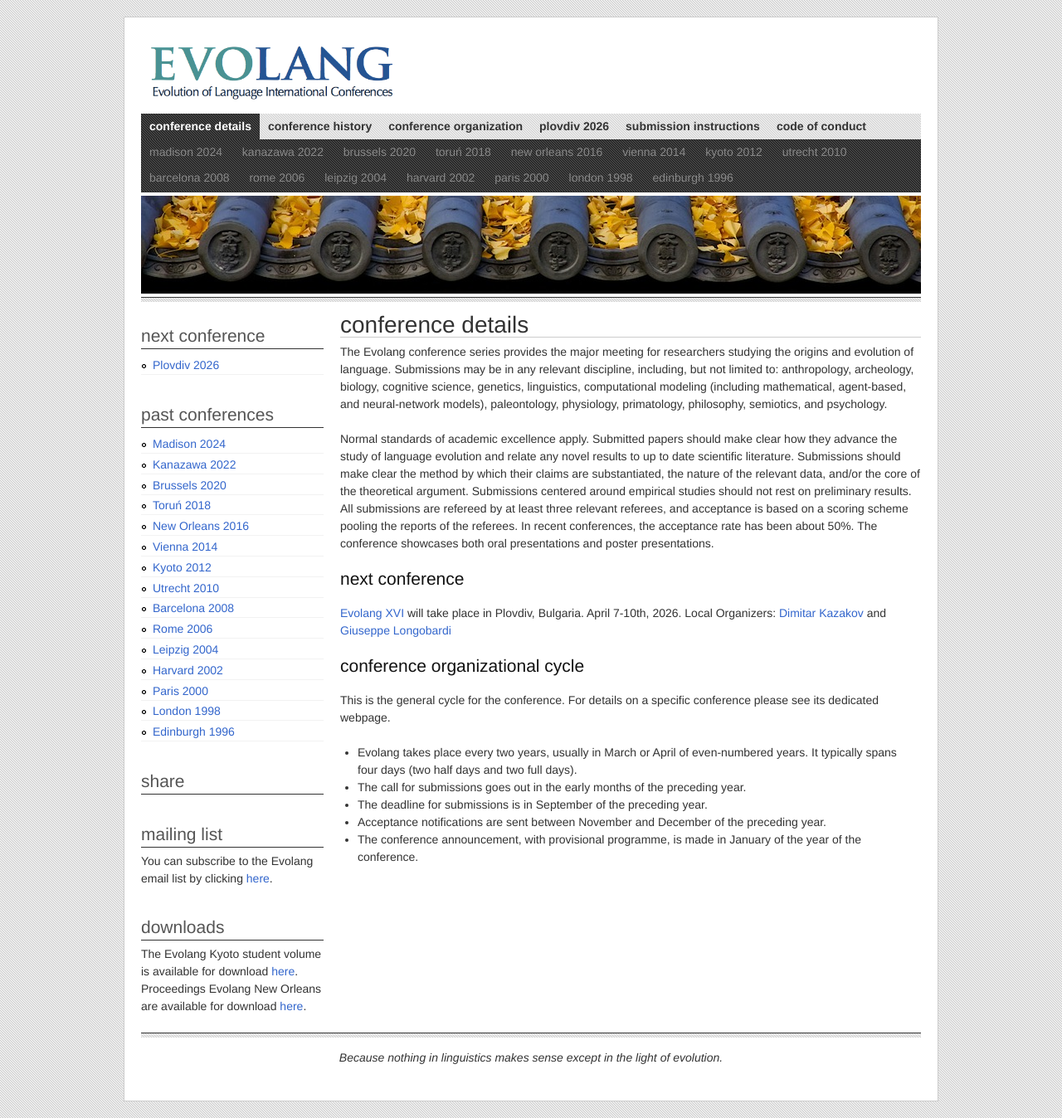
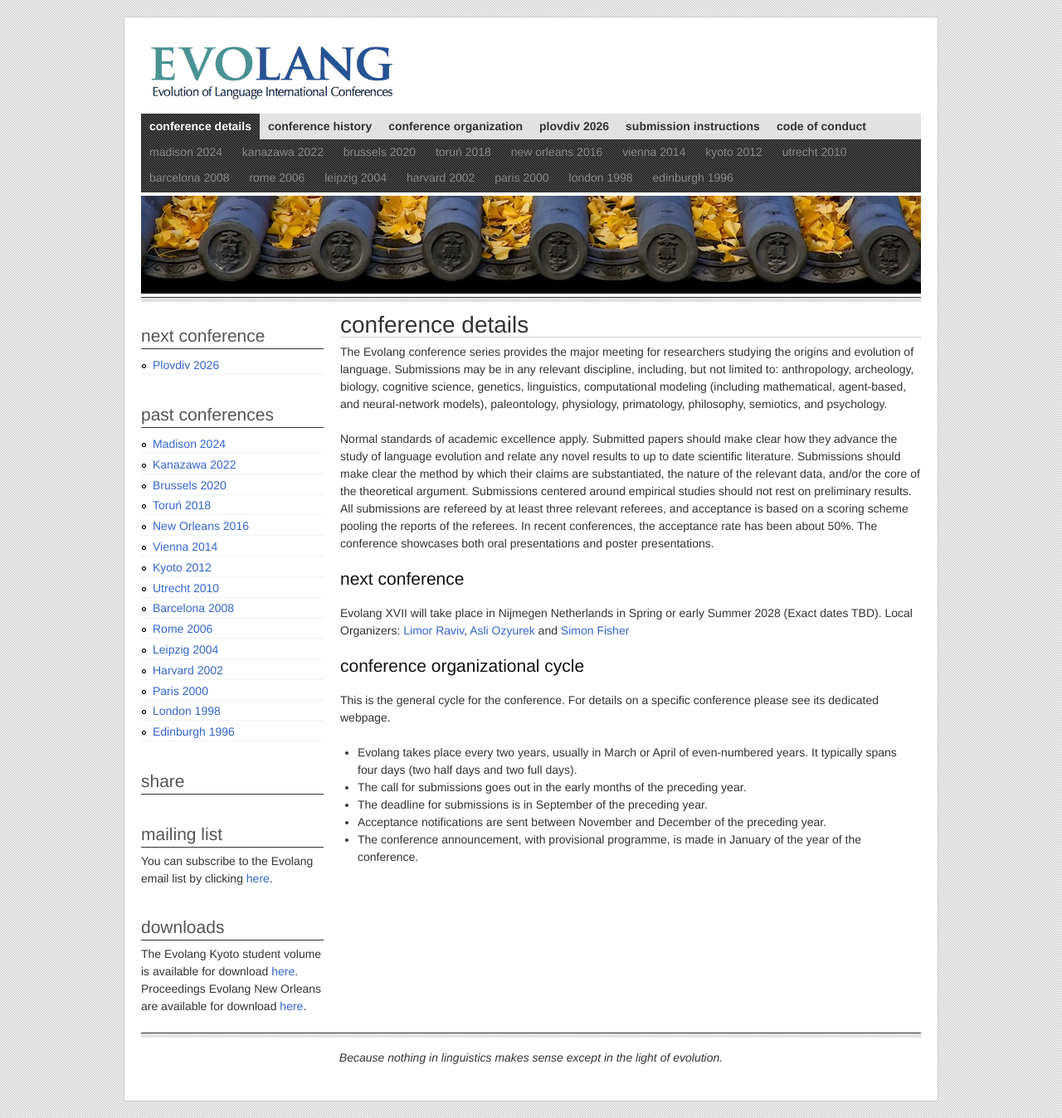
Before and after one commit to EvolangConf/evolangconf.github.io, a Jekyll site: the page built from index.md, in a window 1280 px wide. Shown: the whole page at 83% size. Built offline with Jekyll 4.4.1, drawn with Linux system fonts in a browser that asks for light colours; nearby versions of some CDN libraries.

```diff
--- a/index.md
+++ b/index.md
@@ -11,7 +11,7 @@ Normal standards of academic excellence apply. Submitted papers should make clea
 
 ### next conference
 
-[Evolang XVI](https://evolang2026.org/) will take place in Plovdiv, Bulgaria. April 7-10th, 2026. Local Organizers: [Dimitar Kazakov](mailto:dimitar.kazakov@york.ac.uk) and [Giuseppe Longobardi](mailto:giuseppe.longobardi@york.ac.uk)
+Evolang XVII will take place in Nijmegen Netherlands in Spring or early Summer 2028 (Exact dates TBD). Local Organizers: [Limor Raviv](mailto:limor.raviv@mpi.nl), [Asli Ozyurek](asli.ozyurek@mpi.nl) and [Simon Fisher](simon.fisher@mpi.nl)
 
 ### conference organizational cycle
 
```
Also changed, not shown: history.md (+2 -0 lines).
